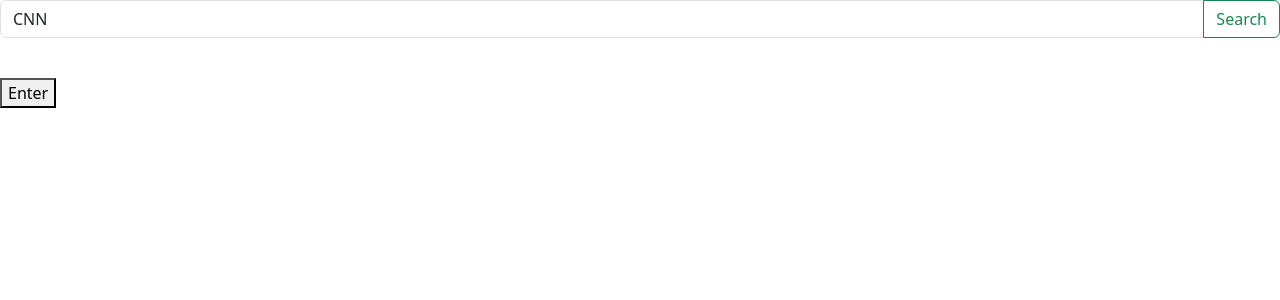
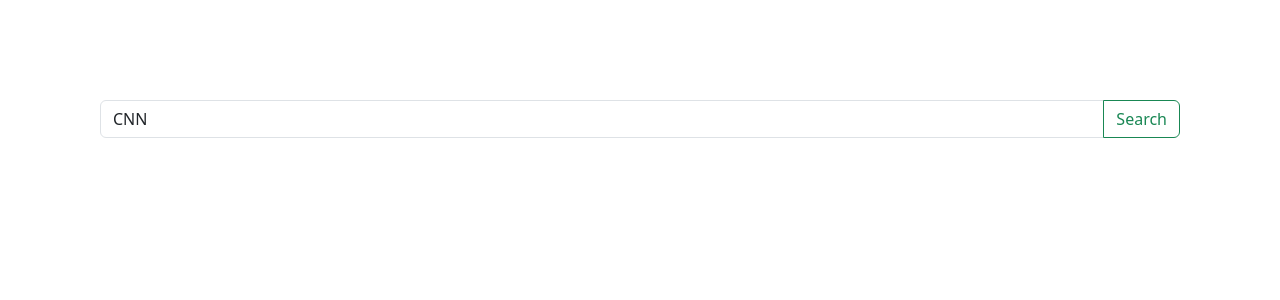
Before and after one commit to Sebiancoder/PaperBulb, a React (Create React App) app in the folder frontend/: page / in a window 1280 px wide. Shown: the top 300 px of the page. Built offline with nearby package versions, Linux system fonts and the light colour scheme.

Commit message:
fruntiend

```diff
--- a/frontend/src/App.css
+++ b/frontend/src/App.css
@@ -56,26 +56,6 @@
     width: 40px !important;  /* width when collapsed */
 }
 
-.papers-grid {
-    display: grid;
-    grid-template-columns: repeat(auto-fill, minmax(250px, 1fr));
-    gap: 20px;
-    padding: 20px;
-}
-
-.paper {
-    background-color: #f5f5f5;
-    border: 1px solid #ccc;
-    border-radius: 10px;
-    padding: 15px;
-    transition: transform 0.3s;
-
-    /* Optional: Makes the tile slightly larger when hovered */
-    &:hover {
-        transform: scale(1.05);
-    }
-}
-
 .paper h2 {
     font-size: 20px;
     margin-bottom: 10px;
--- /dev/null
+++ b/frontend/src/LandingPage.css
@@ -0,0 +1,24 @@
+.papers-grid {
+    display: grid;
+    grid-template-columns: repeat(auto-fill, minmax(250px, 1fr));
+    gap: 20px;
+    padding: 100px;
+}
+
+.paper {
+    background-color: #f5f5f5;
+    border: 1px solid #ccc;
+    border-radius: 10px;
+    padding: 15px;
+    transition: transform 0.3s;
+    height: 300px;
+    /* Optional: Makes the tile slightly larger when hovered */
+    &:hover {
+        transform: scale(1.05);
+    }
+}
+
+.search-container {
+    margin: 100px;
+    margin-bottom: 10px;
+}
--- a/frontend/src/LandingPage.js
+++ b/frontend/src/LandingPage.js
@@ -1,5 +1,6 @@
 import React, { useState } from 'react';
 import Search from './Search';
+import './LandingPage.css';
 
 const LandingPage = ({ handleEnterSite }) => {
     const [papers, setPapers] = useState({});
@@ -7,7 +8,9 @@
 
     return (
         <div>
-            <Search setPapers={setPapers} />
+            <div className='search-container'>
+                <Search setPapers={setPapers}/>
+            </div>
             <div className="papers-grid">
                 {Object.entries(papers).map(([paperId, paperMetadata], index) => (
                     <div key={paperId} className="paper" onClick={() => handleEnterSite(paperId)}>
@@ -16,7 +19,6 @@
                     </div>
                 ))}
             </div>
-            <button onClick={handleEnterSite}>Enter</button>
         </div>
     );
 };
--- a/frontend/src/TextBoxNode.js
+++ b/frontend/src/TextBoxNode.js
@@ -1,4 +1,3 @@
-import React from 'react';
 import { Handle, Position } from 'react-flow-renderer';
 
 function TextBoxNode({ id, data, isConnectable }) {
@@ -9,11 +8,7 @@
   };
 
   return (
-    <div className="react-flow__node-default" style={{ border: '1px solid gray', padding: '10px', background: 'white' }}>
-      <div className="header" style={{ cursor: 'grab', background: '#f0f0f0', padding: '5px', marginBottom: '5px' }}>
-        TextBox Node
-      </div>
-      <div>
+    <div className="react-flow__node-default" style={{ border: '1px solid gray', padding: '10px', background: 'white', cursor: 'move' }}>
       <textarea
         placeholder="Enter text..."
         defaultValue={label}
@@ -23,13 +18,13 @@
       <div>this is textbox node</div>
       <Handle
         type="target"
-          position={Position.Right}
+        position={Position.Left}
         style={{ background: '#555' }}
         onConnect={(params) => console.log('handle onConnect', params)}
+        isConnectable={isConnectable}
       />
     </div>
-    </div>
   );
-};
+}
 
 export default TextBoxNode;
```
Lines whose indentation alone changed are shown as unchanged.
